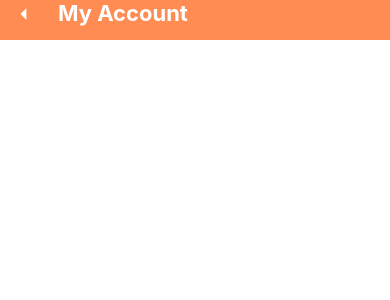
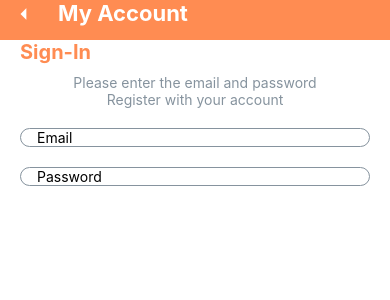
Before and after one commit to nickty/expressfood2, a React Native app: screen / in a window 390 px wide. Shown: the top 300 px of the page. Built offline with nearby package versions, Linux system fonts and the light colour scheme.

Commit message:
text input

```diff
--- a/App.js
+++ b/App.js
@@ -1,7 +1,7 @@
 import { StyleSheet, Text, View, StatusBar } from 'react-native'
 import React from 'react'
-import Header from './src/components/Header'
 import { colors } from './src/global/styles'
+import SignInScreen from './src/screens/authScreens/SignInScreen'
 
 const App = () => {
   return (
@@ -10,7 +10,7 @@ const App = () => {
         barStyle='light-content'
         backgroundColor={colors.statusbar}
       />
-      <Header title="My Account" />
+      <SignInScreen />
     </View>
   )
 }
--- a/src/components/Header.js
+++ b/src/components/Header.js
@@ -3,12 +3,12 @@ import React from 'react'
 import { colors, parameters } from '../global/styles'
 import { Icon } from '@rneui/themed';
 
-const Header = ({title}) => {
+const Header = ({title, type}) => {
   return (
     <View style={styles.header}>
       <View style={{marginLeft:10}}>
           <Icon
-            name='arrow-left'
+            name={type}
             color={colors.headerText}
             size={28}
             onPress={() => {}}
--- a/src/global/styles.js
+++ b/src/global/styles.js
@@ -37,5 +37,6 @@ export const parameters = {
 export const titleHead = {
     color: "#ff8c52",
     fontSize: 20,
-    fontWeight: "bold"
+    fontWeight: "bold",
+    marginLeft: 20
 }
--- /dev/null
+++ b/src/screens/authScreens/SignInScreen.js
@@ -0,0 +1,68 @@
+import { StyleSheet, Text, TextInput, View } from 'react-native'
+import React from 'react'
+import Header from '../../components/Header'
+import { colors, titleHead } from '../../global/styles'
+
+const SignInScreen = () => {
+  return (
+    <View style={styles.container}>
+
+      <Header title="My Account" type="arrow-left" />
+      <View>
+          <Text style={titleHead}>Sign-In</Text>
+      </View>
+      <View style={{alignItems: 'center', marginTop: 10}}>
+          <Text style={styles.text1}>
+              Please enter the email and password
+          </Text>
+          <Text style={styles.text1}>
+              Register with your account
+          </Text>
+      </View>
+      <View style={{marginTop: 20}}>
+          <View>
+              <TextInput
+                style={styles.TextInput1}
+                placeholder="Email"
+              />
+          </View>
+          <View>
+              <TextInput
+                style={styles.TextInput2}
+                placeholder="Password"
+              />
+          </View>
+      </View>
+    </View>
+  )
+}
+
+export default SignInScreen
+
+const styles = StyleSheet.create({
+    container: {
+        flex: 1
+    },
+    text1: {
+        color: colors.grey3
+    },
+    TextInput1: {
+        borderWidth: 1,
+        borderColor: "#86939e",
+        marginHorizontal:20,
+        borderRadius:12,
+        marginBottom:20,
+        paddingLeft:16
+    },
+    TextInput2: {
+        borderWidth: 1,
+        borderRadius:12,
+        marginHorizontal:20,
+        borderColor:'#86939e',
+        flexDirection:"row",
+        justifyContent: 'space-between',
+        alignContent: 'center',
+        alignItems: 'center',
+        paddingLeft: 16
+    },
+})
```
